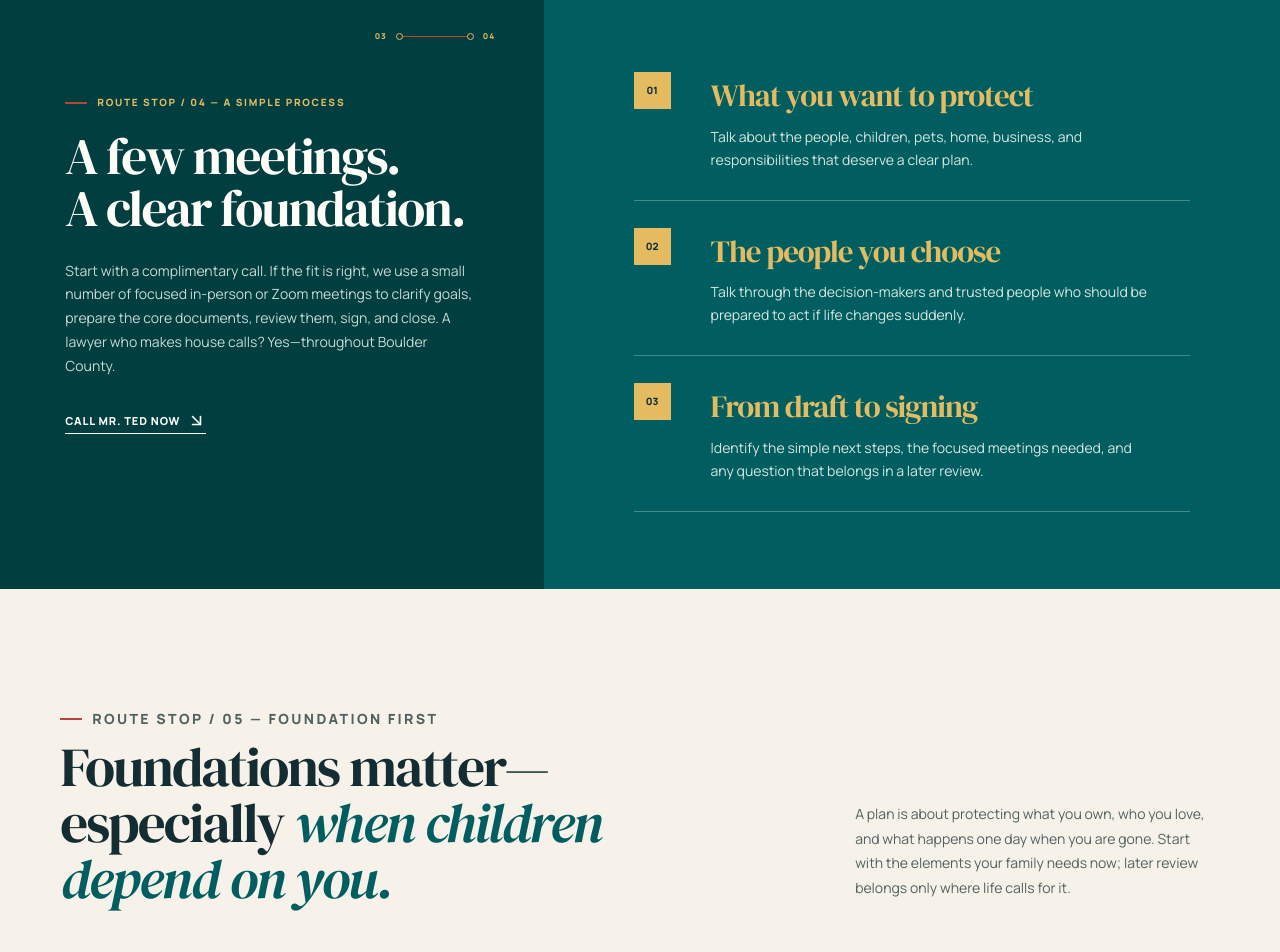
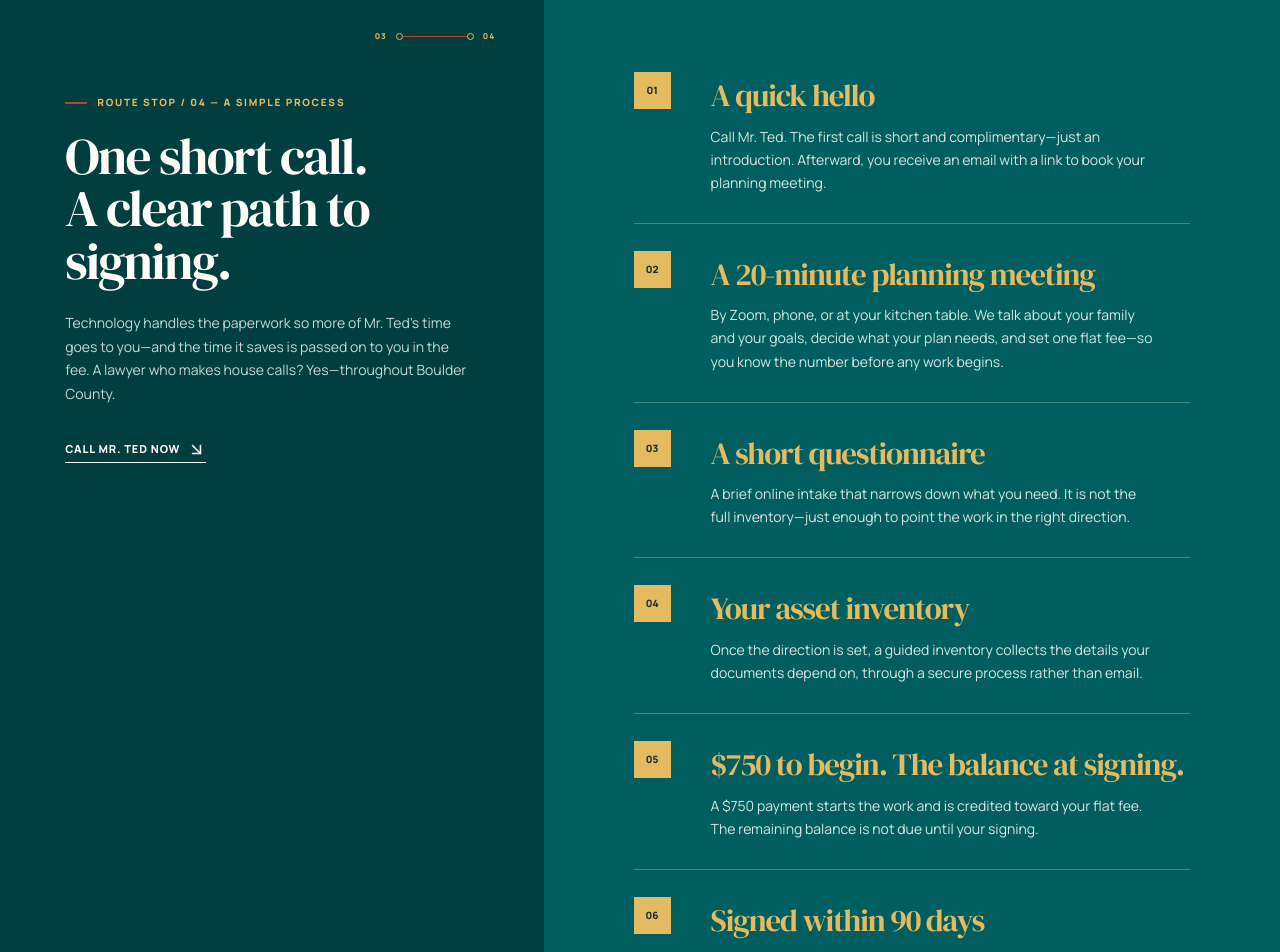
Before and after one commit to tedcorless/corless-estate-law, a React (Vite) app: page / in a window 1280 px wide. Shown: the part 4140-5092 px from the top of the page. Built offline with nearby package versions, Linux system fonts and the light colour scheme.

Commit message:
Client journey steps and mobile call bar number

```diff
--- a/src/Home.tsx
+++ b/src/Home.tsx
@@ -28,7 +28,7 @@ const formalLogoLockupUrl = "/corless-horizontal-logo-lockup.png";
 const heroUrl = "/hero-desk-flatirons.jpg";
 const planningTableUrl = "/hero-desk-flatirons.jpg";
 const boulderFieldGuideUrl = "/hero-desk-flatirons.jpg";
-const boulderFamilyUrl = "/hero-desk-flatirons.jpg";
+const summitPhotoUrl = "/mount-bierstadt-summit.jpg";
 const tedCorlessHeadshotUrl = "/ted-corless-headshot.jpg";
 const foundationGuideUrl = "/foundation-first-guide.md";
 const publicPhone = "(720) 378-8967";
@@ -90,18 +90,33 @@ const communities = [
 const firstCallTopics = [
   {
     number: "01",
-    title: "What you want to protect",
-    copy: "Talk about the people, children, pets, home, business, and responsibilities that deserve a clear plan.",
+    title: "A quick hello",
+    copy: "Call Mr. Ted. The first call is short and complimentary—just an introduction. Afterward, you receive an email with a link to book your planning meeting.",
   },
   {
     number: "02",
-    title: "The people you choose",
-    copy: "Talk through the decision-makers and trusted people who should be prepared to act if life changes suddenly.",
+    title: "A 20-minute planning meeting",
+    copy: "By Zoom, phone, or at your kitchen table. We talk about your family and your goals, decide what your plan needs, and set one flat fee—so you know the number before any work begins.",
   },
   {
     number: "03",
-    title: "From draft to signing",
-    copy: "Identify the simple next steps, the focused meetings needed, and any question that belongs in a later review.",
+    title: "A short questionnaire",
+    copy: "A brief online intake that narrows down what you need. It is not the full inventory—just enough to point the work in the right direction.",
+  },
+  {
+    number: "04",
+    title: "Your asset inventory",
+    copy: "Once the direction is set, a guided inventory collects the details your documents depend on, through a secure process rather than email.",
+  },
+  {
+    number: "05",
+    title: "$750 to begin. The balance at signing.",
+    copy: "A $750 payment starts the work and is credited toward your flat fee. The remaining balance is not due until your signing.",
+  },
+  {
+    number: "06",
+    title: "Signed within 90 days",
+    copy: "Signings are scheduled within 90 days after your inventory is complete, unless your circumstances call for more time.",
   },
 ];
 
@@ -303,8 +318,8 @@ export default function Home() {
           <div className="process-rail">
             <div className="rail-route" aria-hidden="true"><span>03</span><i /><span>04</span></div>
             <SectionLabel>Route stop / 04 — A simple process</SectionLabel>
-            <h2 id="process-title">A few meetings.<br />A clear foundation.</h2>
-            <p className="process-intro">Start with a complimentary call. If the fit is right, we use a small number of focused in-person or Zoom meetings to clarify goals, prepare the core documents, review them, sign, and close. A lawyer who makes house calls? Yes—throughout Boulder County.</p>
+            <h2 id="process-title">One short call.<br />A clear path to signing.</h2>
+            <p className="process-intro">Technology handles the paperwork so more of Mr. Ted’s time goes to you—and the time it saves is passed on to you in the fee. A lawyer who makes house calls? Yes—throughout Boulder County.</p>
             <a className="text-link text-link--light" href={publicPhoneHref}>
               Call Mr. Ted Now <ArrowDownRight size={19} />
             </a>
@@ -441,8 +456,8 @@ export default function Home() {
 
         <section className="human-section" aria-labelledby="human-title">
           <div className="human-image">
-            <img src={boulderFamilyUrl} alt="A family walking together on a Boulder County foothill trail" />
-            <span className="image-route-tag">Route point / the people</span>
+            <img src={summitPhotoUrl} alt="Mr. Ted and a friend smiling on the summit of Mount Bierstadt, Colorado" />
+            <span className="image-route-tag">Mount Bierstadt summit / September 2026</span>
           </div>
           <div className="human-copy">
             <SectionLabel>What a plan protects</SectionLabel>
@@ -498,7 +513,7 @@ export default function Home() {
       </main>
 
       <a className="mobile-call-rail" href={publicPhoneHref} aria-label="Call Mr. Ted now at 720 378 8967">
-        <span><b>Call Mr. Ted Now</b><small>Complimentary call · Zoom + in-home welcome</small></span>
+        <span><b>Call Mr. Ted Now</b><small>Quick intro call · 720-378-8967</small></span>
         <MoveRight size={20} />
       </a>
 
```
